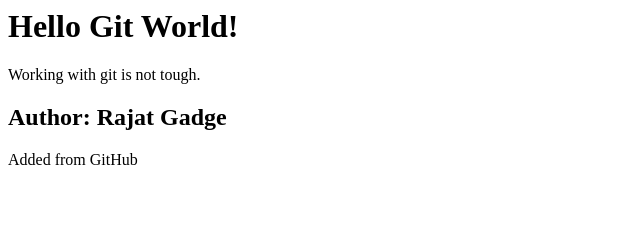
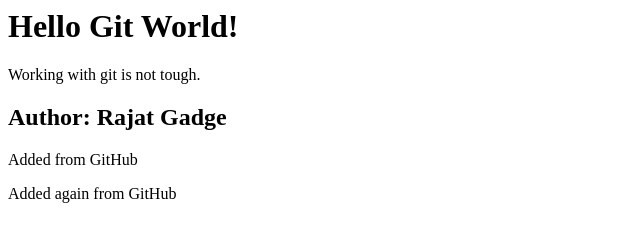
Before and after one commit to Rajat-Argusoft/GitGitHubMasterclass, a plain HTML site: page index.html in a window 1280 px wide. Shown: the whole page, without its empty margins (0-640 px from the left). Drawn offline with Linux system fonts and the light colour scheme.

Commit message:
Update index.html
Made new update

```diff
--- a/index.html
+++ b/index.html
@@ -9,3 +9,7 @@
 <div>
     <p>Added from GitHub</p>
 </div>
+
+<div>
+    Added again from GitHub
+</div>
```
